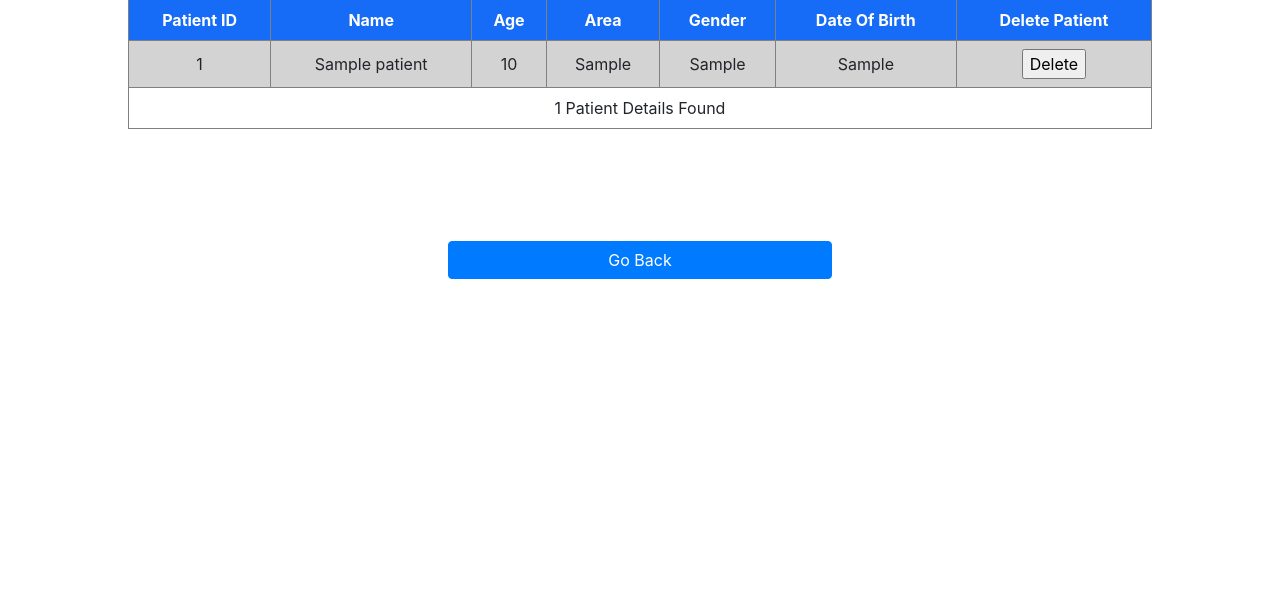
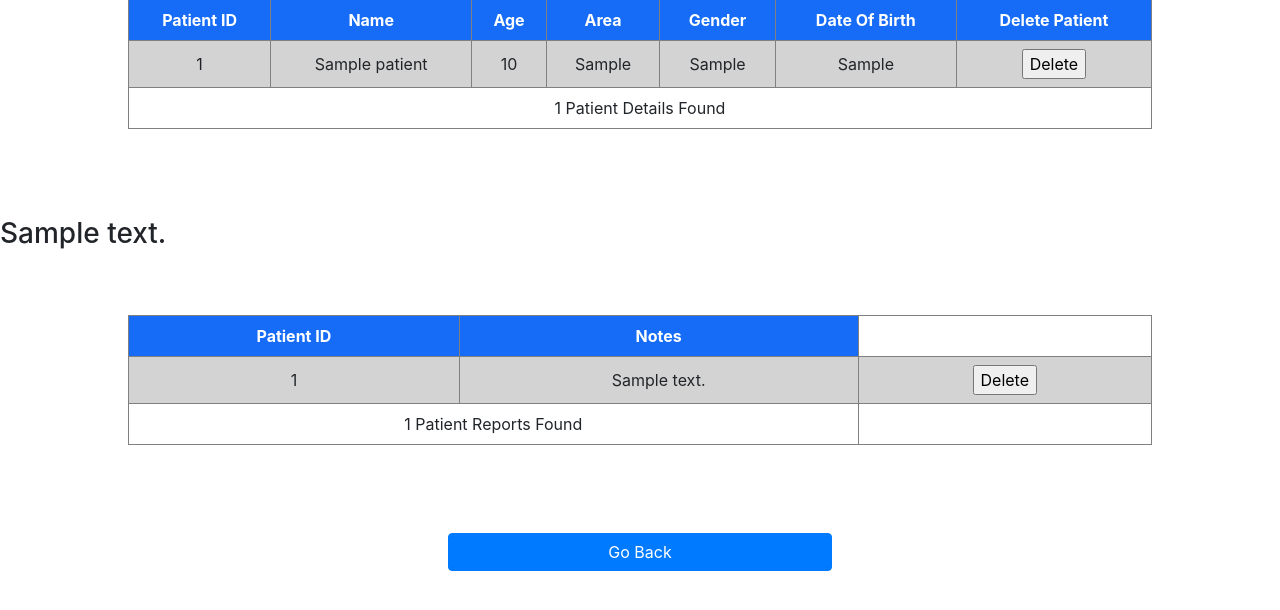
Before and after one commit to ocgMastek/flaskyboye, a Flask app: template templates/lab-manager.html in a window 1280 px wide. Shown: the part 137-747 px from the top of the page. Run offline with Flask 2, Linux system fonts and the light colour scheme; tables that the repository leaves empty hold one stand-in row (values such as "Sample post"); the template is opened without the code that fills it: values that come from a table or form of the project are taken from there, most other values are stand-ins (such as "Sample title", 1, 10 or a date in 2020); some libraries are stand-ins or nearby versions.

Commit message:
(Not currently working) Tried to get reports working

```diff
--- a/server.py
+++ b/server.py
@@ -56,7 +56,7 @@ def register_form():
 @app.route('/lab-manager', methods=['GET'])
 def lab_manager():
     if request.method == 'GET':
-        return render_template('lab-manager.html',patients=Patient.query.all())
+        return render_template('lab-manager.html',patients=Patient.query.all(),reports=patient_report.query.all())
 
 @app.route('/patient/report', methods=['GET'])
 def make_report():
--- a/templates/lab-manager.html
+++ b/templates/lab-manager.html
@@ -44,7 +44,34 @@
     </table>
 
     {%endif%}
-    <br><br>
+    <br>
+
+	     {% if reports %}
+	<h3>{{reports.message}}</h3>
+
+    <table border="1" align="center">
+        <tr>
+            <th style="text-align:center">Patient ID</th>
+            <th style="text-align:center">Notes</th>
+        </tr>
+        {% for rep in reports %}
+        <tr>
+            <td style="text-align:center">{{rep.patient_id}}</td>
+            <td style="text-align:center">{{rep.notes}}</td>
+            <form method="POST" action="./lab-manager/delete-report">
+                <input type="hidden" value="{{rep.patient_id}}" name="report_id" id="report_id">
+            <td style="text-align:center"><input type="submit" value="Delete"></td>
+            </form>
+        </tr>
+        {%endfor%}
+        <tr>
+            <td id="count" colspan="2" style="text-align: center">{{reports|count}} Patient Reports Found</td>
+        </tr>
+    </table>
+
+    {%endif%}
+
+    <br>
     <div class="container-two">
         <a href="./">
             <button class="btn btn-primary btn-block" type="submit" value="Cancel" />Go Back</button>
--- a/templates/record.html
+++ b/templates/record.html
@@ -4,7 +4,7 @@
         crossorigin="anonymous">
     <link rel="stylesheet" href="{{ url_for('static',filename='styles/style.css') }}">
 
-    <title>Update Record</title>
+    <title>Patient Report</title>
 </head>
 
 <body>
```
Also changed, not shown: templates/patients.html (+0 -19 lines).
